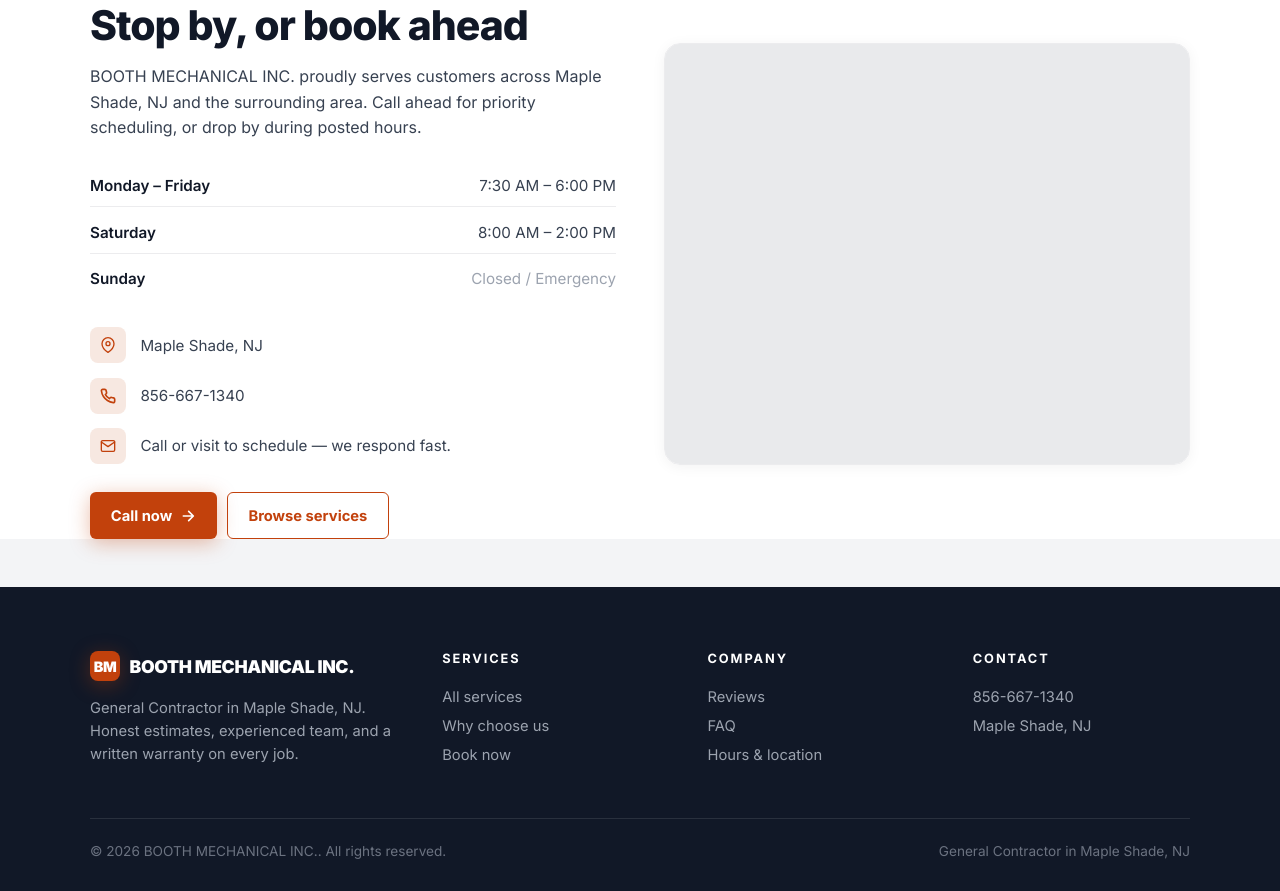
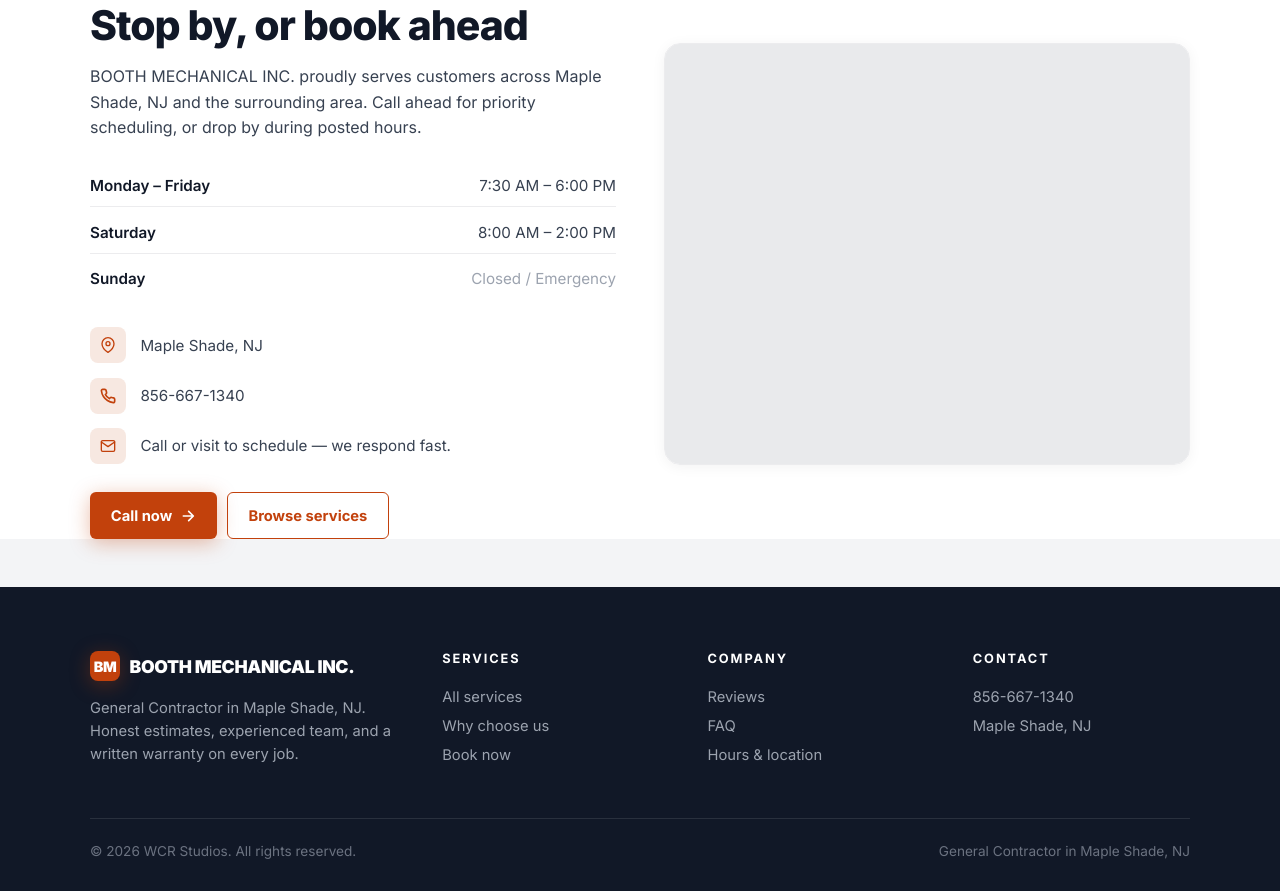
Before and after one commit to Wrenbjor/trades--booth-mechanical-inc, a plain HTML site: page index.html in a window 1280 px wide. Shown: the part 4692-5583 px from the top of the page. Drawn offline with nearby package versions, Linux system fonts and the light colour scheme; no server answers.

Commit message:
Update site

```diff
--- a/index.html
+++ b/index.html
@@ -605,7 +605,7 @@
     </div>
   </div>
   <div class="foot-bottom">
-    <div>&copy; 2026 BOOTH MECHANICAL INC.. All rights reserved.</div>
+    <div>&copy; 2026 WCR Studios. All rights reserved.</div>
     <div>General Contractor in Maple Shade, NJ</div>
   </div>
 </footer>
```
